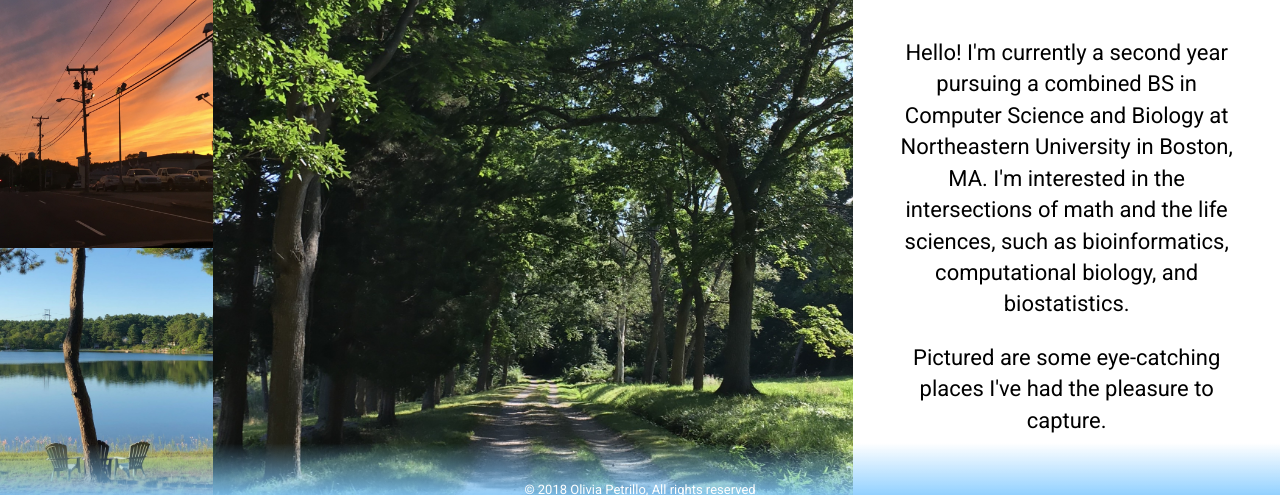
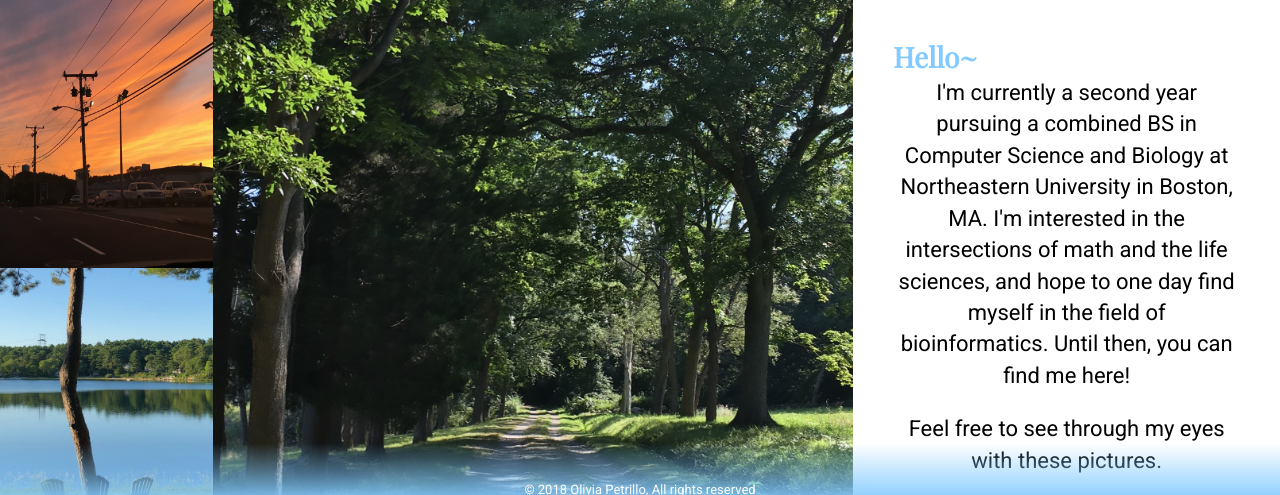
Before and after one commit to oliviapetrillo/oliviapetrillo.github.io, a plain HTML site: page index.html in a window 1280 px wide. Shown: the part 297-792 px from the top of the page. Drawn offline with nearby package versions, Linux system fonts and the light colour scheme.

Commit message:
info updates
mini personal updates and fixings to about me and my interests

```diff
--- a/index.html
+++ b/index.html
@@ -94,8 +94,10 @@
 		</figure>
 
 		<section class="info2">
-			<p> Hello! I'm currently a second year pursuing a combined BS in Computer Science and Biology at Northeastern University in Boston, MA. I'm interested in the intersections of math and the life sciences, such as bioinformatics, computational biology, and biostatistics.</p>
-			<p> Pictured are some eye-catching places I've had the pleasure to capture.</p>
+			<span class="hello"> Hello~ </span>
+			<br>
+			<p>I'm currently a second year pursuing a combined BS in Computer Science and Biology at Northeastern University in Boston, MA. I'm interested in the intersections of math and the life sciences, and hope to one day find myself in the field of bioinformatics. Until then, you can find me here!</p>
+			<p> Feel free to see through my eyes with these pictures.</p>
 		</section>
 
 		<figure class="figure5">
--- a/style.css
+++ b/style.css
@@ -249,7 +249,6 @@ main {
   padding: 40px;
   background-color: #fff;
   color: #000;
-  text-align: center;
   top: 50%;
   left: 50%;
 }
@@ -266,6 +265,18 @@ font-family: 'Playfair Display';
 .info1 {
   margin-top: 80px;
   width: 100%;
+  text-align: center;
+}
+
+.hello {
+  color: #82CAFF;
+  font-size: 2em;
+  font-weight: bold;
+  font-family: 'Playfair Display';
+  text-align: left;
+}
+
+.info2 p {
   text-align: center;
 }
 
```
Also changed, not shown: about.html (+7 -7 lines), projects.html (+1 -1 lines), img/stephenking.jpg (deleted), img/tbdate.jpg (added), 1 other file.
